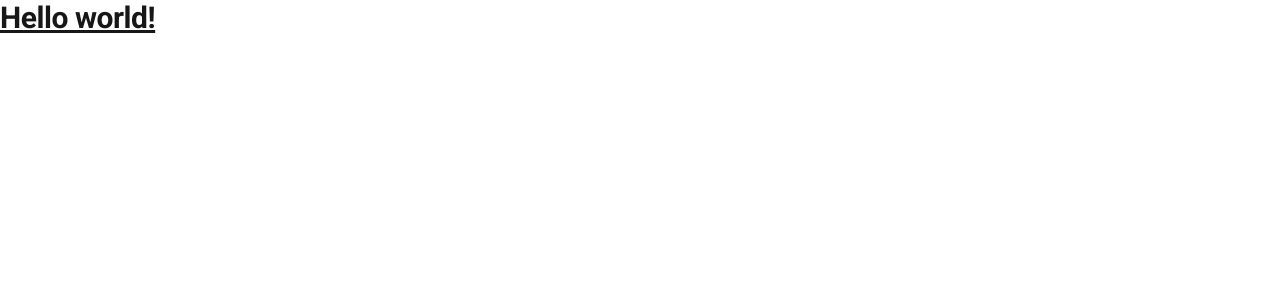
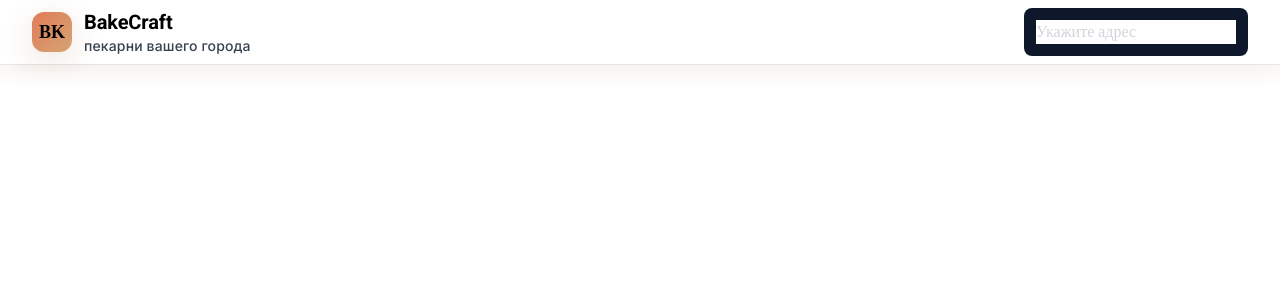
Before and after one commit to Nomet5/cake_app, a Next.js app: page / in a window 1280 px wide. Shown: the top 300 px of the page. Built offline with nearby package versions, Linux system fonts and the light colour scheme.

Commit message:
папка с компонентами

```diff
--- /dev/null
+++ b/src/app/components/header.jsx
@@ -0,0 +1,35 @@
+// components/Header.tsx
+'use client'
+import Link from "next/link"
+import Search from "./search"
+
+export default function Header() {
+
+  return (
+    <>
+     <header className="bg-bakery-white shadow-bakery-soft sticky top-0 z-50 border-b border-primary-100">
+        <div className="max-w-full mx-auto px-4 sm:px-6 lg:px-8">
+            <div className="flex justify-between items-center h-16">
+                <div className="flex items-center">
+                    <Link href="/" className="flex items-center space-x-3 group">
+                        <div className="flex items-center justify-center w-10 h-10 bg-apricot-gradient rounded-xl shadow-bakery-medium transform group-hover:scale-105 transition-transform duration-300">
+                            <span className="text-bakery-white font-bold text-lg">BK</span>
+                            </div>
+                            <div className="hidden sm:block">
+                            <h1 className="text-responsive-xl font-display font-bold text-primary-700">
+                                BakeCraft
+                            </h1>
+                            <p className="text-responsive-sm text-primary-600 font-medium">
+                                пекарни вашего города
+                            </p>
+                        </div>
+                    </Link>
+                </div>
+
+                <Search></Search>
+            </div>
+        </div>
+     </header>
+    </>
+  )
+}
--- /dev/null
+++ b/src/app/components/search.jsx
@@ -0,0 +1,21 @@
+'use client'
+
+
+export default function Search() {
+
+
+    return(
+        <>
+            <div className="bg-slate-900 rounded-lg p-3">
+
+
+                <input
+                    type="text"
+                    placeholder="Укажите адрес"
+                    className=" placeholder-gray-300 w-full"
+                />
+            </div>
+        </>
+
+    )
+}
--- a/src/app/globals.css
+++ b/src/app/globals.css
@@ -2,30 +2,7 @@
 @tailwind components;
 @tailwind utilities;
 
-:root {
-  --background: #ffffff;
-  --foreground: #171717;
-}
 
-@theme inline {
-  --color-background: var(--background);
-  --color-foreground: var(--foreground);
-  --font-sans: var(--font-roboto-sans);
-  --font-mono: var(--font-inter-mono);
-}
-
-@media (prefers-color-scheme: dark) {
-  :root {
-    --background: #0a0a0a;
-    --foreground: #ededed;
-  }
-}
-
-body {
-  background: var(--background);
-  color: var(--foreground);
-  font-family: Arial, Helvetica, sans-serif;
-}
 
 @layer base {
   html {
--- a/src/app/page.js
+++ b/src/app/page.js
@@ -1,9 +1,7 @@
-import Image from "next/image";
+import Header from './components/header'
 
 export default function Home() {
   return (
-    <h1 className="text-3xl font-bold underline">
-      Hello world!
-    </h1>
+    <Header></Header>
   )
 }
```
Also changed, not shown: src/app/pages/home.jsx (added).
